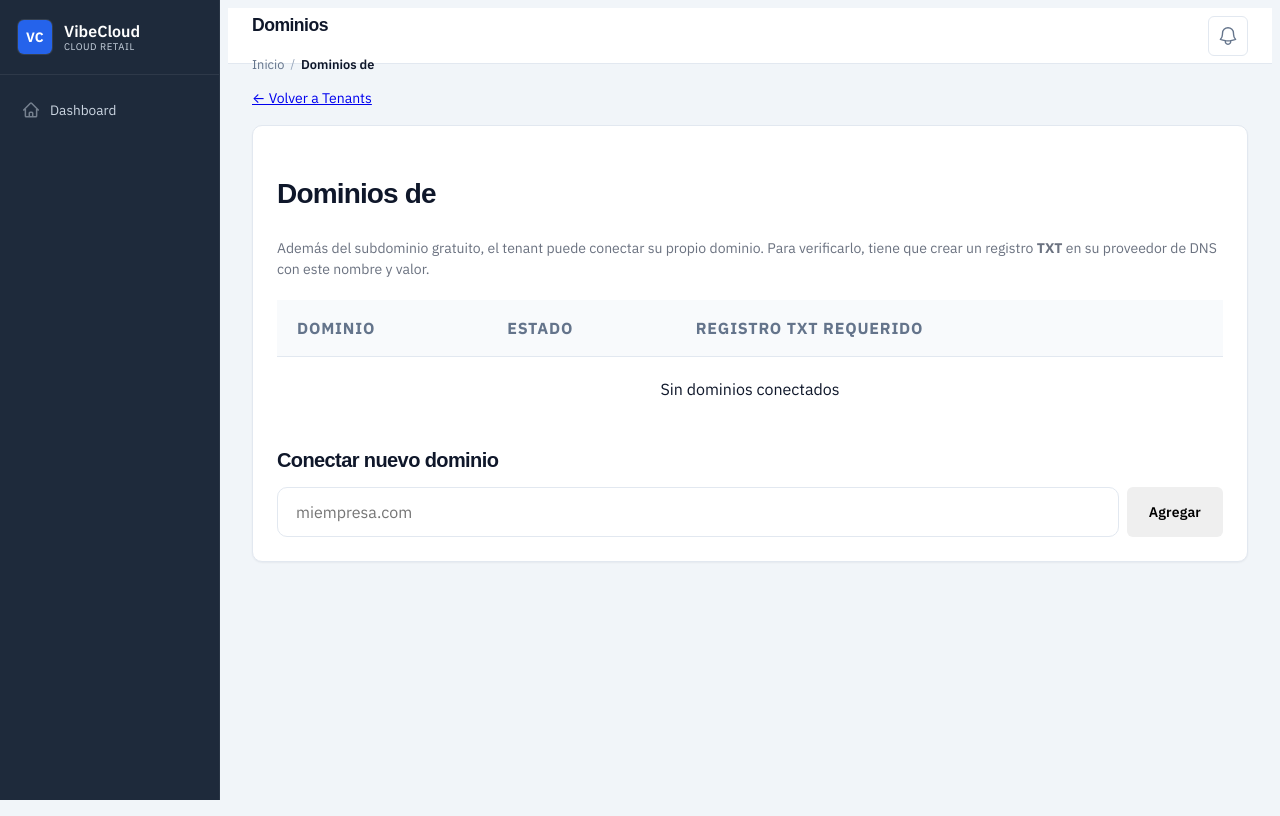
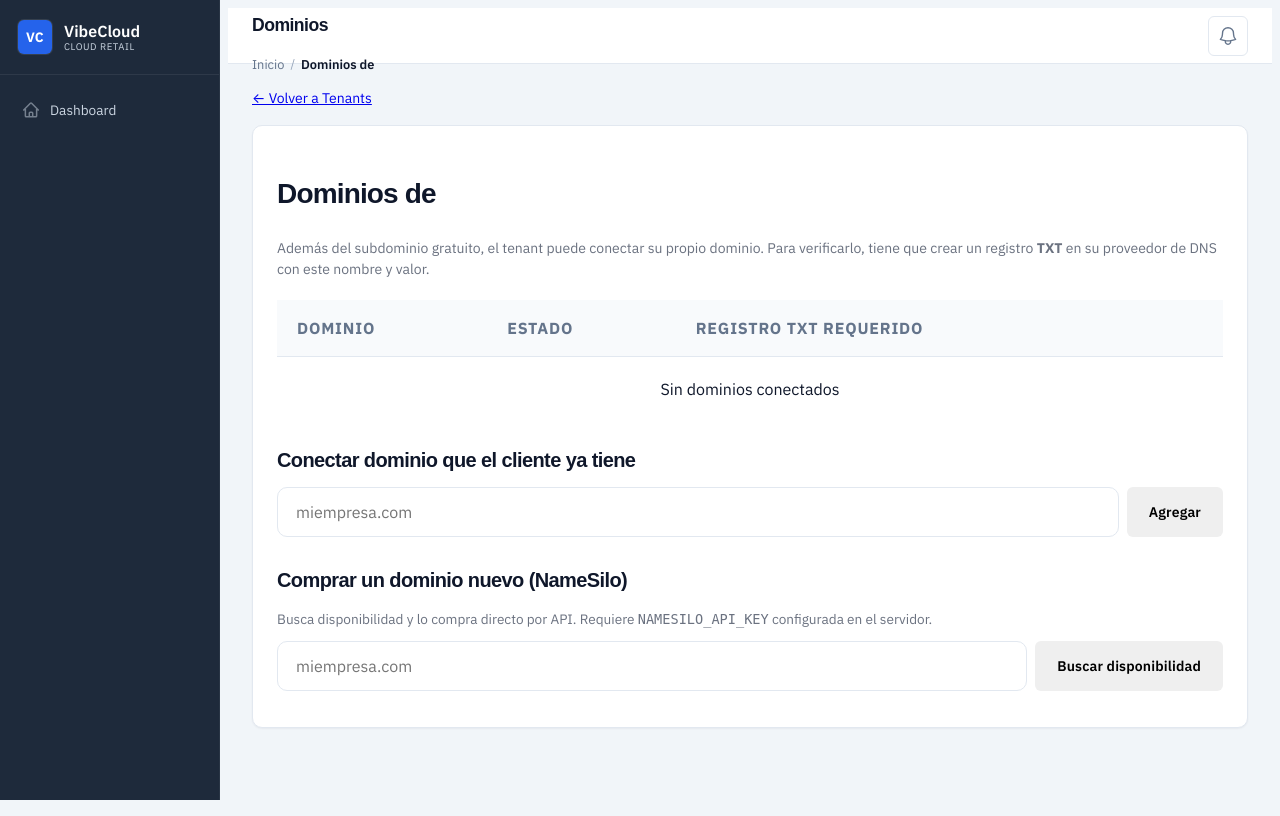
Before and after one commit to vibecloudonline-gif/vibecloude, a Python web app: template templates/tenant_domains.html in a window 1280 px wide. Run offline with Jinja, Linux system fonts and the light colour scheme; the template is opened without the code that fills it, so the values that code supplies are empty; some libraries are stand-ins or nearby versions.

Commit message:
Conecta la compra real de dominios via NameSilo
Antes services/domain_registrar_service.py tenia el cliente de NameSilo
escrito (check_availability/register_domain) pero nunca se conecto a
ningun endpoint -- solo se podia "agregar" un dominio que el tenant ya
tenia (verificacion por TXT). Ahora:

- GET /api/domains/disponibilidad -- busca si un dominio esta libre.
- POST /api/tenants/{id}/domains/comprar -- compra el dominio por API y
  lo deja como TenantDomain con status="verified" de una (lo compramos
  nosotros, no hace falta el circuito de verificacion por TXT que aplica
  a dominios que el tenant ya tenia de antes).
- UI en /tenants/{id}/domains: buscar disponibilidad + boton de compra
  con confirmacion.
- .env.example documenta NAMESILO_API_KEY y BASE_DOMAIN.

Probado con NameSiloClient mockeado (todavia no hay una API key real de
NameSilo disponible): busqueda disponible/no-disponible, compra exitosa,
rechazo de comprar un dominio ya registrado en la plataforma, y error
claro (400, no 500) si NAMESILO_API_KEY no esta configurada.

Co-Authored-By: Claude Sonnet 5 <noreply@anthropic.com>

```diff
--- a/templates/tenant_domains.html
+++ b/templates/tenant_domains.html
@@ -44,11 +44,21 @@
         </tbody>
     </table>
 
-    <h3 style="margin-bottom: 12px;">Conectar nuevo dominio</h3>
-    <form id="add-domain-form" onsubmit="agregarDominio(event)" style="display: flex; gap: 8px;">
+    <h3 style="margin-bottom: 12px;">Conectar dominio que el cliente ya tiene</h3>
+    <form id="add-domain-form" onsubmit="agregarDominio(event)" style="display: flex; gap: 8px; margin-bottom: 28px;">
         <input type="text" id="domain-input" placeholder="miempresa.com" required style="flex: 1;">
         <button type="submit" class="btn">Agregar</button>
     </form>
+
+    <h3 style="margin-bottom: 4px;">Comprar un dominio nuevo (NameSilo)</h3>
+    <p style="color: #6b7280; font-size: 0.85rem; margin-bottom: 12px;">
+        Busca disponibilidad y lo compra directo por API. Requiere <code>NAMESILO_API_KEY</code> configurada en el servidor.
+    </p>
+    <form id="buy-domain-form" onsubmit="buscarDisponibilidad(event)" style="display: flex; gap: 8px; margin-bottom: 12px;">
+        <input type="text" id="buy-domain-input" placeholder="miempresa.com" required style="flex: 1;">
+        <button type="submit" class="btn" id="buscar-btn">Buscar disponibilidad</button>
+    </form>
+    <div id="buy-domain-result"></div>
 </div>
 {% endblock %}
 
@@ -84,5 +94,57 @@ async function eliminarDominio(domainId) {
     await fetch(`/api/tenants/${tenantId}/domains/${domainId}`, { method: 'DELETE' });
     window.location.reload();
 }
+
+async function buscarDisponibilidad(event) {
+    event.preventDefault();
+    const domain = document.getElementById('buy-domain-input').value.trim();
+    const resultEl = document.getElementById('buy-domain-result');
+    const btn = document.getElementById('buscar-btn');
+    btn.disabled = true;
+    resultEl.innerHTML = 'Buscando...';
+
+    try {
+        const res = await fetch(`/api/domains/disponibilidad?dominio=${encodeURIComponent(domain)}`);
+        const data = await res.json();
+        if (!res.ok) {
+            resultEl.innerHTML = `<p style="color:#ef4444;">${data.detail || 'Error al buscar disponibilidad'}</p>`;
+            return;
+        }
+        if (data.available) {
+            resultEl.innerHTML = `
+                <div class="glass-card" style="background: rgba(16,185,129,0.08); display:flex; align-items:center; justify-content:space-between; padding:12px 16px;">
+                    <span><strong>${data.domain}</strong> está disponible</span>
+                    <button class="btn" onclick="comprarDominio('${data.domain}')">Comprar</button>
+                </div>`;
+        } else {
+            resultEl.innerHTML = `<p style="color:#ef4444;">${data.domain} no está disponible.</p>`;
+        }
+    } catch (err) {
+        resultEl.innerHTML = `<p style="color:#ef4444;">Error de conexión.</p>`;
+    } finally {
+        btn.disabled = false;
+    }
+}
+
+async function comprarDominio(domain) {
+    const confirm = await Swal.fire({
+        title: `¿Comprar ${domain}?`,
+        text: 'Se compra directo por la API de NameSilo, con costo real.',
+        showCancelButton: true,
+        confirmButtonText: 'Comprar',
+    });
+    if (!confirm.isConfirmed) return;
+
+    const formData = new FormData();
+    formData.append('domain', domain);
+    formData.append('years', '1');
+    const res = await fetch(`/api/tenants/${tenantId}/domains/comprar`, { method: 'POST', body: formData });
+    const data = await res.json();
+    if (!res.ok) {
+        Swal.fire('Error', data.detail || 'No se pudo comprar el dominio', 'error');
+        return;
+    }
+    Swal.fire('¡Comprado!', `${data.domain} ya está conectado y verificado.`, 'success').then(() => window.location.reload());
+}
 </script>
 {% endblock %}
```
Also changed, not shown: routers/admin.py (+67 -0 lines), 1 other file.
